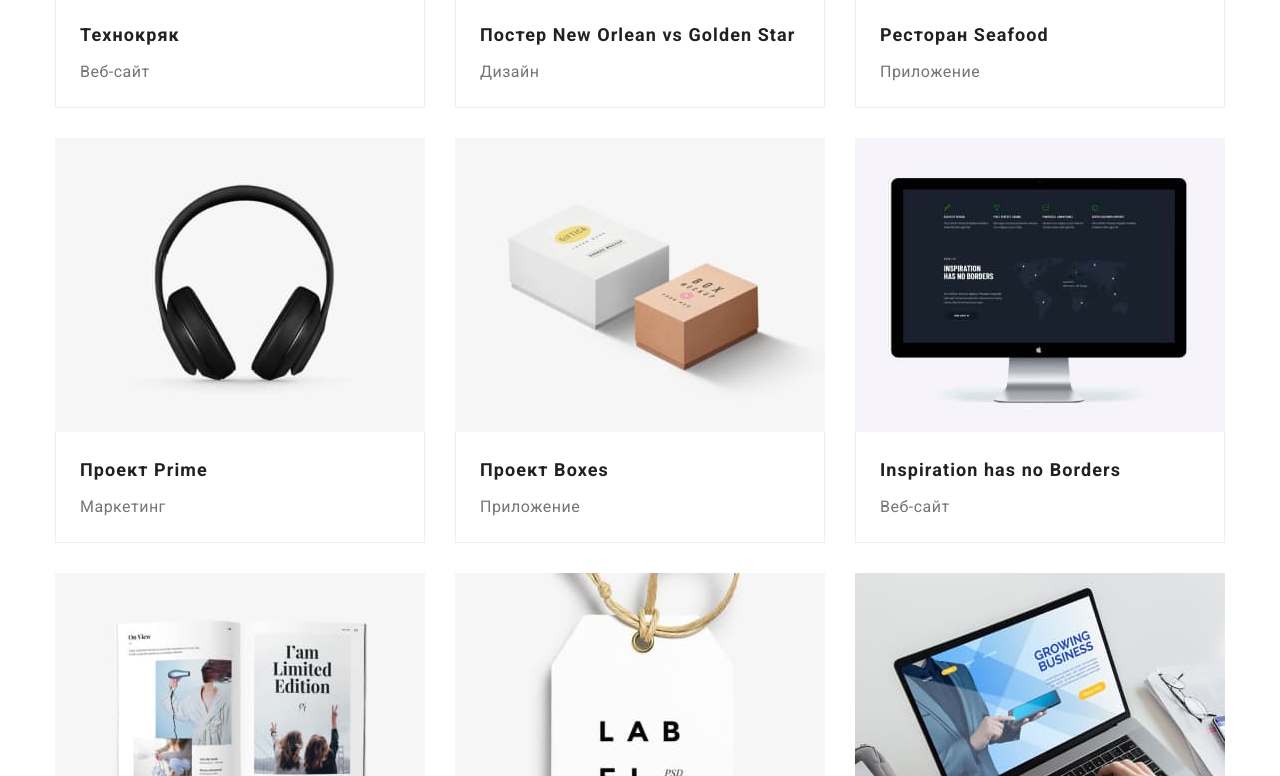
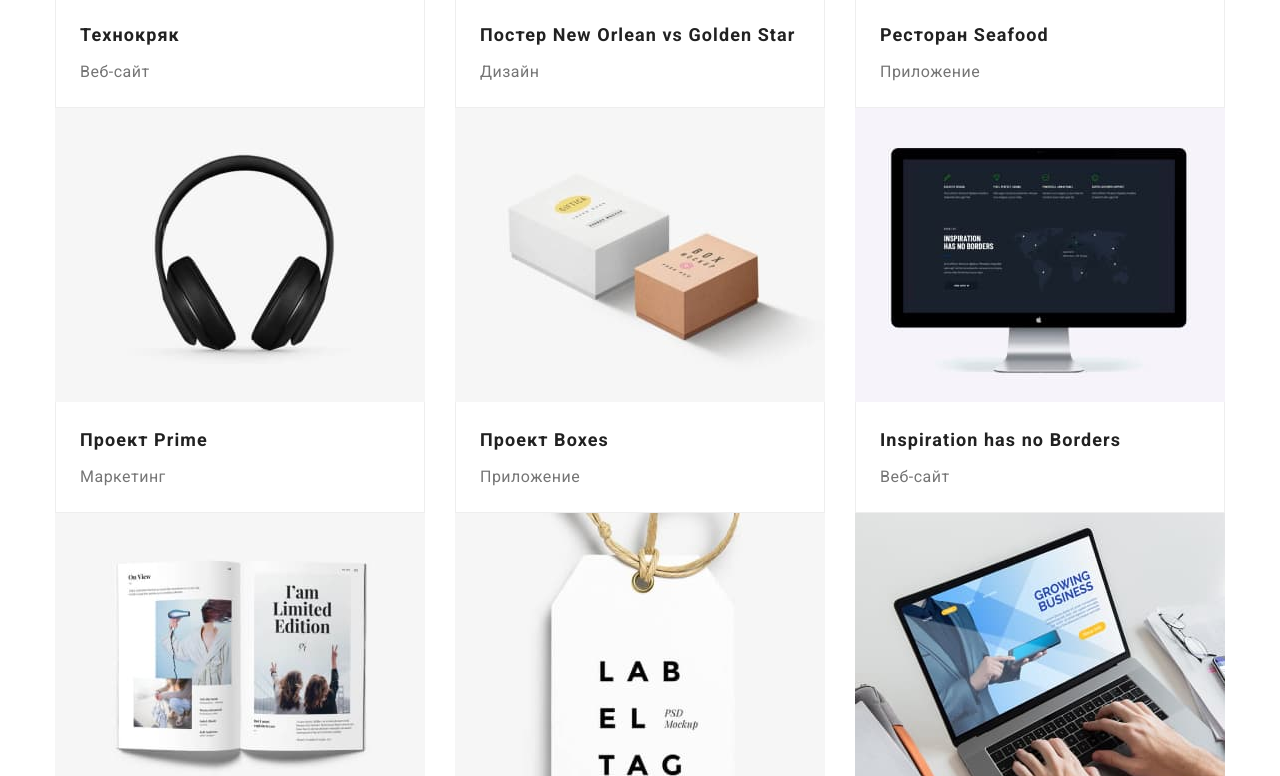
Before and after one commit to AleXKeepeR21/goit-markup-hw-03, a plain HTML site: page portfolio.html in a window 1280 px wide. Shown: the part 564-1340 px from the top of the page. Drawn offline with nearby package versions, Linux system fonts and the light colour scheme.

Commit message:
змінив формулу видаляння маржинів у картках портфоліо

```diff
--- a/css/styles.css
+++ b/css/styles.css
@@ -351,17 +351,25 @@ margin-bottom: 50px;
 
 .portfolio-work .item {
 	width: calc((100% - 60px) / 3);
-	margin-right: 30px;
-	margin-bottom: 30px;
+
+
 }
-.portfolio-work .item:nth-child(3n) {
+/* .portfolio-work .item:nth-child(3n) {
 	margin-right: 0;
-}
+} */
+
 /* .portfolio-work .item:nth-last-child(- n + 3) {
 	margin-bottom: 0;
 } */
-.portfolio-work .item:nth-child(n + 6) {
+/* .portfolio-work .item:nth-child(n + 6) {
 	margin-bottom: 0;
+} */
+
+.portfolio-work .item:not(:nth-child(3n)) {
+margin-right: 30px;
+}
+.portfolio-work .item:not(:nth-last-child(- n + 3)) {
+margin-bottom: 30px;
 }
 
 .portfolio-work-border {
```
